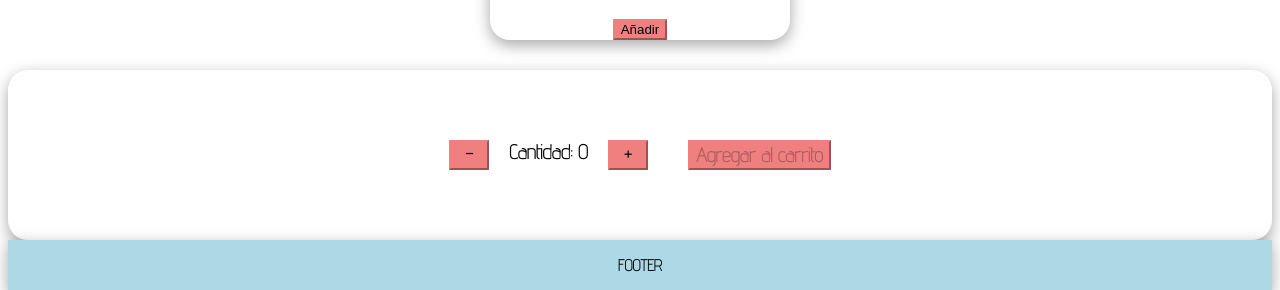
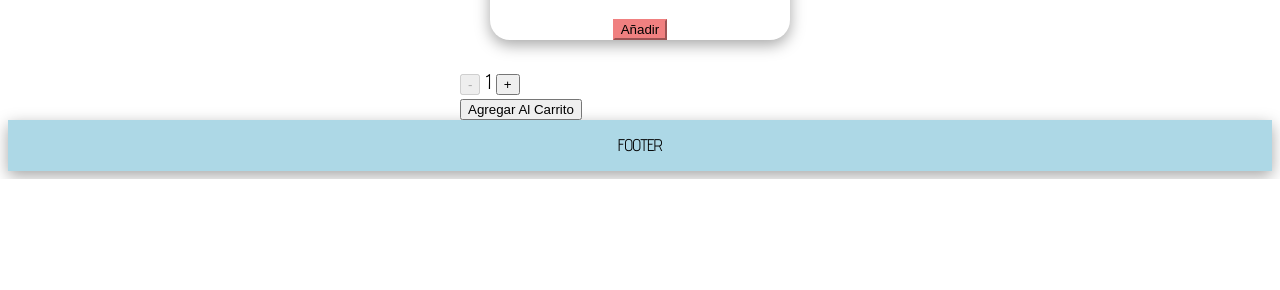
Before and after one commit to PBoschini/the-bakery, a React (Create React App) app: page / in a window 1280 px wide. Shown: the part 1740-2030 px from the top of the page. After the commit the page ends 1919 px from the top, so only its background shows below. Built offline with nearby package versions, Linux system fonts and the light colour scheme.

Commit message:
Agregando onAdd al contador

```diff
--- a/src/App.js
+++ b/src/App.js
@@ -1,14 +1,14 @@
 import Header from './components/Header/Header';
 import Footer from './components/Footer/Footer';
 import Main from './components/Main/Main';
-import Counter from './components/itemCount/itemCount';
+
 
 const App = () => {
+
     return (
         <>
         <Header />
         <Main />
-        <Counter />
         <Footer />
 
     </>
--- a/src/components/ItemListContainer/ItemListContainer.jsx
+++ b/src/components/ItemListContainer/ItemListContainer.jsx
@@ -1,15 +1,23 @@
 import React, { useState } from 'react';
 import ItemList from '../itemList/itemList';
+import ItemCount from '../itemCount/itemCount';
+
 
 
 
 const ItemListContainer = ({}) => {
 
+
     const items = useState([]);
+
+    const onAdd = (cantidad) => {
+        console.log(`Compraste ${cantidad} unidades.`)
+    }
 
 return (
     <div>
      <ItemList items={items}/>
+     <ItemCount initial={1} stock={5} onAdd={onAdd} />
     </div>
 )
 
--- a/src/components/itemCount/itemCount.jsx
+++ b/src/components/itemCount/itemCount.jsx
@@ -1,32 +1,32 @@
 import React, {useState} from 'react';
 
+export const ItemCount = ({initial, stock, onAdd}) => {
 
-const Counter = () => {
+    const [count, setCount] = useState(initial);
 
-    const [count, setCount] = useState(0);
 
-    let maxStock = 8;
+    const restar = () => {
+        setCount(count - 1);
+    }
 
     const sumar = () => {
-       count < maxStock ? setCount(count+1) : alert("Maximo Stock")
-    };
-
-    const restar = () => {
-        if (count > 0){
-            setCount(count-1)
-        }
-    };
+        setCount(count + 1)
+    }
 
 
-    return (
-        <div className='contador'>
-            <button onClick={restar}>-</button>
-            <p>Cantidad: {count} </p>
-            <button onClick={sumar}>+</button>
-            <button disabled={count===0}>Agregar al carrito</button>
+
+    return(
+        <div className='counter'>
+            <button disabled={count <= 1} onClick={restar}>-</button>
+            <span> {count} </span>
+            <button disabled={count >= stock} onClick={sumar}>+</button>
+            <div>
+                <button disabled={stock <= 0} onClick={()=> onAdd(count)}>Agregar Al Carrito</button>
+            </div>
+
         </div>
     )
 }
 
 
-export default Counter;
+export default ItemCount;
```
